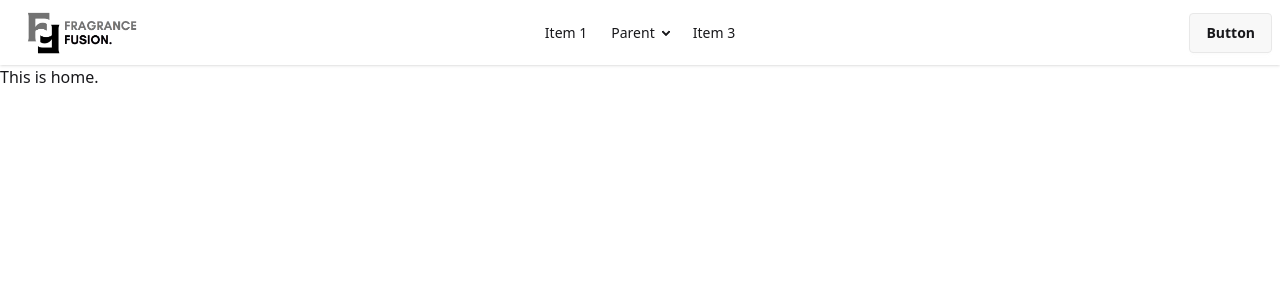
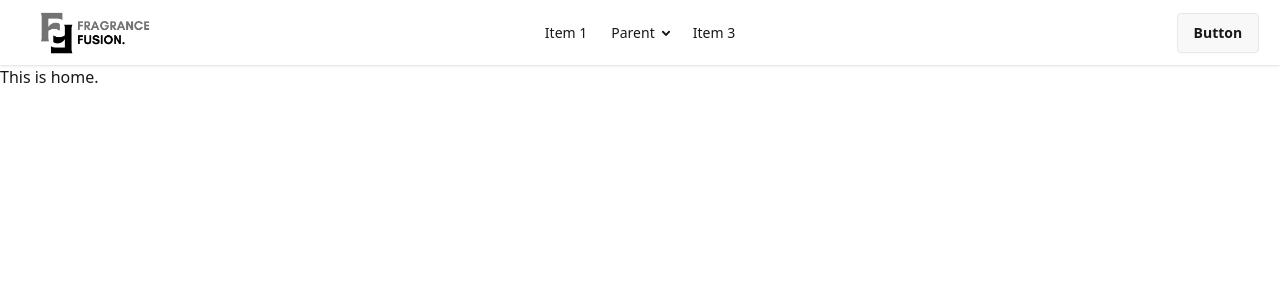
Before and after one commit to Suprio-Das/Fragrance-Fusion, a React (Vite) app: page / in a window 1280 px wide. Shown: the top 300 px of the page. Built offline with nearby package versions, Linux system fonts and the light colour scheme.

Commit message:
Navbar width set

```diff
--- a/src/Components/Shared/Navbar.jsx
+++ b/src/Components/Shared/Navbar.jsx
@@ -3,8 +3,8 @@ import Logo from '../../assets/fragrance_fusion.png';
 
 const Navbar = () => {
     return (
-        <div>
-            <div className="navbar bg-base-100 shadow-sm">
+        <div className='bg-base-100 shadow-sm'>
+            <div className="navbar w-[98%] mx-auto">
                 <div className="navbar-start">
                     <div className="dropdown">
                         <div tabIndex={0} role="button" className="btn btn-ghost lg:hidden">
```
